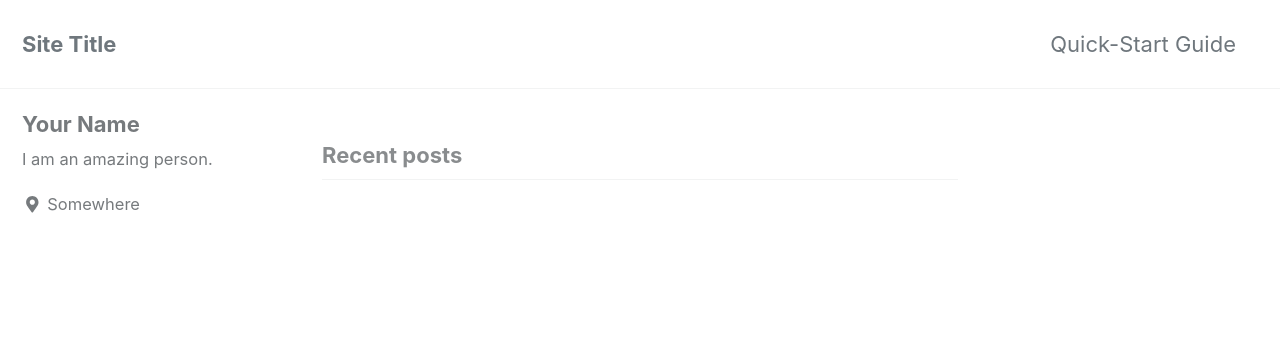
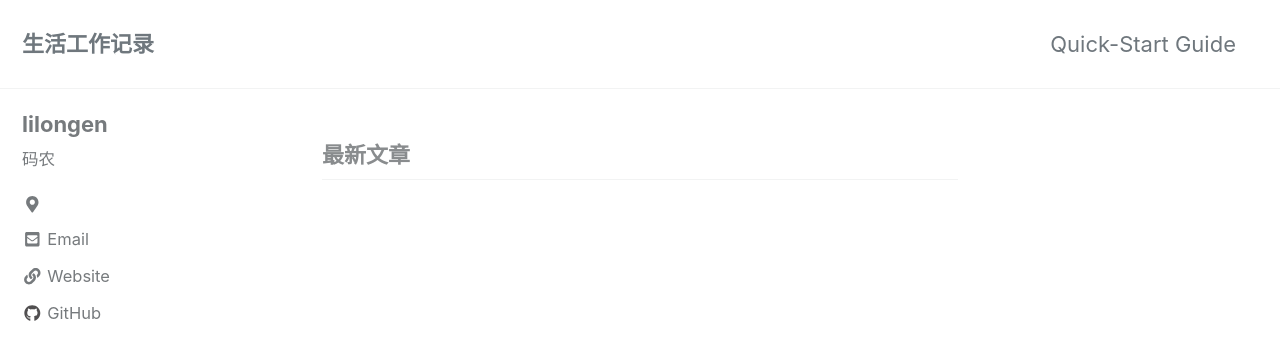
Before and after one commit to lilongen/lilongen.github.io, a Jekyll site: the page built from index.html, in a window 1280 px wide and 900 px high. Shown: the top 360 px of the window. Built offline with Jekyll 4.4.1, drawn with Linux system fonts in a browser that asks for light colours; cached includes are drawn as plain includes; nearby versions of some CDN libraries; the list of posts is cut into pages by our own code; some of the changed text lies outside the part shown.

Commit message:
first checkin

```diff
--- a/_config.yml
+++ b/_config.yml
@@ -15,11 +15,11 @@
 minimal_mistakes_skin    : "default" # "air", "aqua", "contrast", "dark", "dirt", "neon", "mint", "plum", "sunrise"
 
 # Site Settings
-locale                   : "en-US"
-title                    : "Site Title"
+locale                   : "zh-CN"
+title                    : "生活工作记录"
 title_separator          : "-"
-name                     : "Your Name"
-description              : "An amazing website."
+name                     : "李龙恩(lilongen)"
+description              : "生活点滴,工作记录"
 url                      : # the base hostname & protocol for your site e.g. "https://mmistakes.github.io"
 baseurl                  : # the subpath of your site, e.g. "/blog"
 repository               : # GitHub username/repo-name e.g. "mmistakes/minimal-mistakes"
@@ -106,49 +106,34 @@ analytics:
 
 # Site Author
 author:
-  name             : "Your Name"
+  name             : "lilongen"
   avatar           : # path of avatar image, e.g. "/assets/images/bio-photo.jpg"
-  bio              : "I am an amazing person."
-  location         : "Somewhere"
+  bio              : "码农"
+  location         : ""
   email            :
   links:
     - label: "Email"
       icon: "fas fa-fw fa-envelope-square"
-      # url: mailto:your.name@email.com
+      url: mailto:lilongen@gmail.com
     - label: "Website"
       icon: "fas fa-fw fa-link"
-      # url: "https://your-website.com"
+      url: "https://lilongen.github.io"
     - label: "Twitter"
       icon: "fab fa-fw fa-twitter-square"
       # url: "https://twitter.com/"
-    - label: "Facebook"
-      icon: "fab fa-fw fa-facebook-square"
-      # url: "https://facebook.com/"
     - label: "GitHub"
       icon: "fab fa-fw fa-github"
-      # url: "https://github.com/"
-    - label: "Instagram"
-      icon: "fab fa-fw fa-instagram"
-      # url: "https://instagram.com/"
+      url: "https://github.com/lilongen/"
 
 # Site Footer
 footer:
   links:
-    - label: "Twitter"
-      icon: "fab fa-fw fa-twitter-square"
-      # url:
-    - label: "Facebook"
-      icon: "fab fa-fw fa-facebook-square"
-      # url:
+    - label: "Email"
+      icon: "fas fa-fw fa-envelope-square"
+      url: mailto:lilongen@gmail.com
     - label: "GitHub"
       icon: "fab fa-fw fa-github"
-      # url:
-    - label: "GitLab"
-      icon: "fab fa-fw fa-gitlab"
-      # url:
-    - label: "Bitbucket"
-      icon: "fab fa-fw fa-bitbucket"
-      # url:
+      url: "https://github.com/lilongen/"
     - label: "Instagram"
       icon: "fab fa-fw fa-instagram"
       # url:
```
